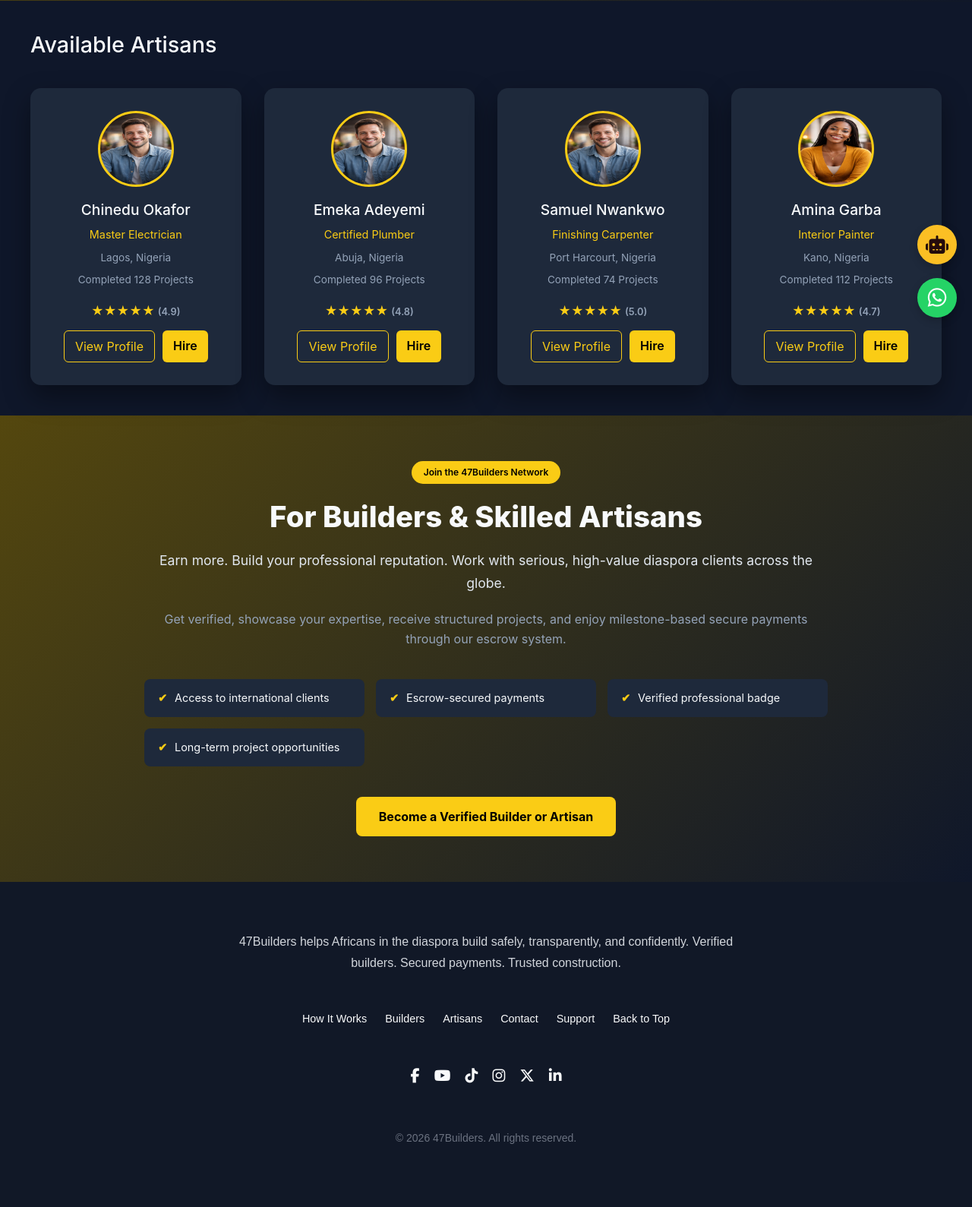
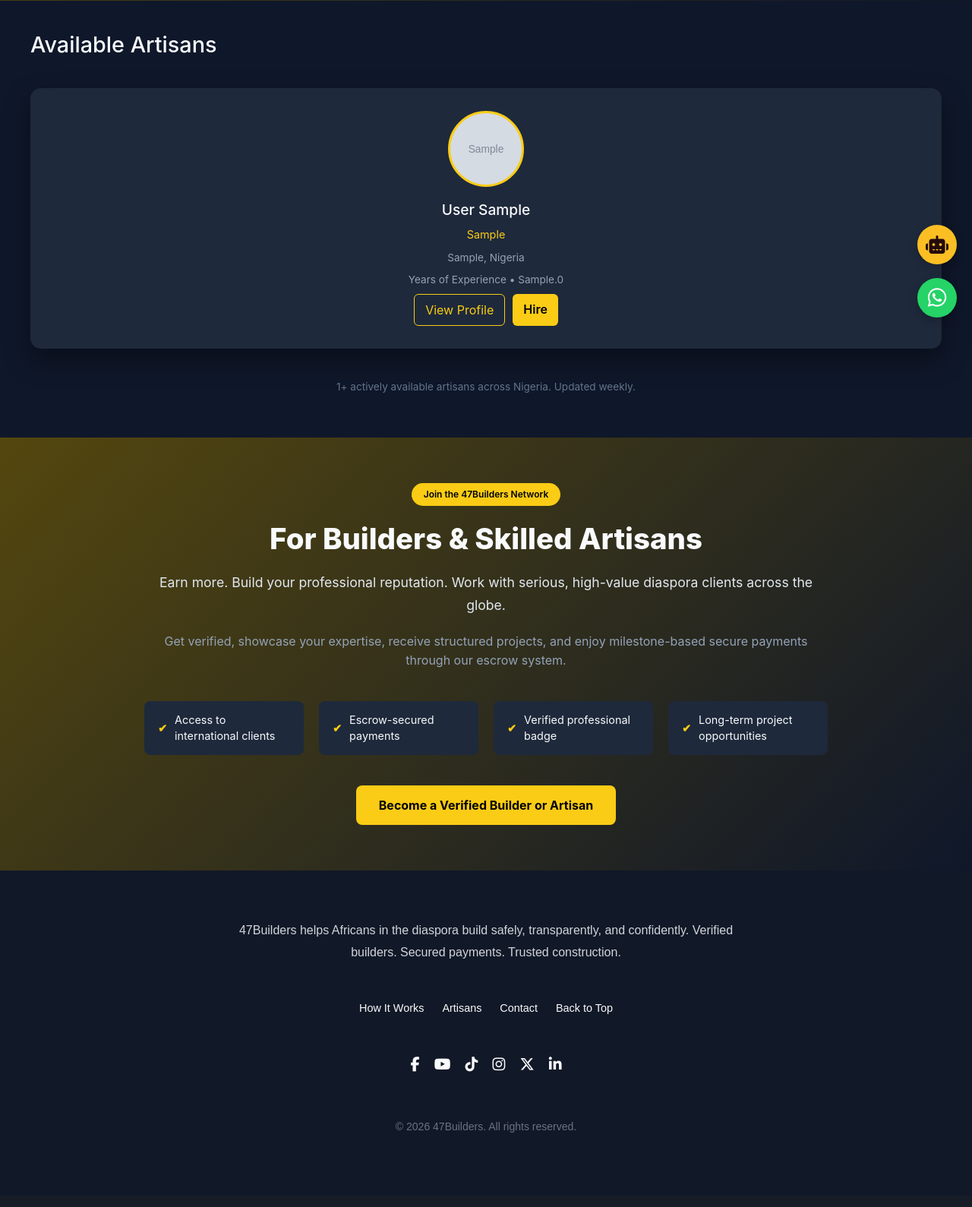
Before and after one commit to avalstech/New47builders, a Flask app: page /artisans in a window 1280 px wide. Shown: the part 362-1951 px from the top of the page at 76% size. After the commit the page ends 1853 px from the top, so only its background shows below. Run offline with Flask 3, Linux system fonts and the light colour scheme; tables that the repository leaves empty hold one stand-in row (values such as "Sample post"); grey boxes marked "Sample" are stand-in pictures.

Commit message:
profile image upload implementation and clean up

```diff
--- a/app/__init__.py
+++ b/app/__init__.py
@@ -13,7 +13,8 @@ app = Flask(__name__)
 # app.config["SECRET_KEY"] = os.environ.get(["SECRET_KEY", "3456789olr6789ijhy78ikmnyokgyui"])
 # app.config['SQLALCHEMY_DATABASE_URI'] = os.getenv(["DB_URI", "sqlite:///47builder.db" ])
 app.config["SECRET_KEY"] = "3456789olr6789ijhy78ikmnyokgyui"
-app.config['SQLALCHEMY_DATABASE_URI'] = "sqlite:///47builder.db"
+# app.config['SQLALCHEMY_DATABASE_URI'] = "sqlite:///47builder.db"
+app.config['SQLALCHEMY_DATABASE_URI'] = "postgresql://postgres:test123@localhost:5432/47builderDB"
 app.config['SQLALCHEMY_TRACK_MODIFICATIONS'] = False
 
 bcrypt = Bcrypt(app)
--- a/app/models/user_model.py
+++ b/app/models/user_model.py
@@ -28,6 +28,7 @@ class Artisan(db.Model, UserMixin):
     gender = db.Column(db.String(50))
     profile_img = db.Column(db.String(50), nullable=False, default= "defaults.png" )
     is_admin = db.Column(db.Boolean, default=False)
+    feactured = db.Column(db.Boolean, default=False)
     created_at = db.Column(db.DateTime, nullable=False, default=datetime.utcnow)
 
 
--- a/app/routes/artisanDasboard.py
+++ b/app/routes/artisanDasboard.py
@@ -15,6 +15,7 @@ def artisan_dashboard_page():
 
 
 @app.route("/artisan-profile")
+@login_required
 def artisan_profile_page():
     artisan = Artisan.query.filter_by(id=current_user.id).first()
     return render_template("artisan-profile.html", artisan=artisan)
--- a/app/routes/auth.py
+++ b/app/routes/auth.py
@@ -9,7 +9,7 @@ load_dotenv()
 def save_pics(form_pics):
     random_hex = secrets.token_hex(8)
     _, f_ext = os.path.splitext(form_pics.filename)
-    path_ext = 'artisan/assets/profile_pics/'
+    path_ext = 'artisan/profile_pics/'
     pics_fn = random_hex + f_ext
     pics_path = os.path.join(current_app.root_path, 'static', path_ext, pics_fn)
     # Ensure the directory exists
@@ -19,7 +19,7 @@ def save_pics(form_pics):
 
 def delete_image(image_filename):
     if image_filename:  # Check if the image filename is not None or empty
-        image_path = os.path.join(app.root_path, 'static/artisan/assets/profile_pics/', image_filename)
+        image_path = os.path.join(app.root_path, 'static/artisan/profile_pics/', image_filename)
 
         if os.path.exists(image_path):
             os.remove(image_path)
@@ -47,7 +47,7 @@ def artisan_signup_page():
     password = request.form.get('password')
     confirmPassword = request.form.get('confirmPassword')
     gender = request.form.get('gender')
-
+    profile_img = request.files.get("profile")
 
     artisan = Artisan.query.filter_by(email=email).first()
 
@@ -62,10 +62,10 @@ def artisan_signup_page():
     if request.method == 'POST':
         hashed_password = bcrypt.generate_password_hash(password).decode('utf-8')
 
-        # if profile_img.data:
-        #     pics_file = save_pics(profile_img.data)
-        # else:
-        #     pics_file = None
+        if profile_img:
+            pics_file = save_pics(profile_img)
+        else:
+            pics_file = None
 
         artisanData = Artisan(
             email = email,
@@ -81,15 +81,14 @@ def artisan_signup_page():
             about = about,
             phone = phone,
             gender= gender,
-            password = hashed_password
+            password = hashed_password,
+            profile_img = pics_file
         )
-
         db.session.add(artisanData)
         db.session.commit()
 
         flash("Account created successfully, Please login....", "success")
         return redirect(url_for('artisan_login_page'))
-
     return render_template("artisan-signup.html")
 
 
--- a/app/routes/home.py
+++ b/app/routes/home.py
@@ -1,10 +1,13 @@
 from app import app
-from flask import render_template
+from flask import render_template, url_for
+
+from app.models.user_model import Artisan
 
 
 @app.route("/")
 def landing_page():
-    return render_template("index.html")
+    artisan = Artisan.query.filter_by(feactured=True).limit(3).all()
+    return render_template("index.html", artisan=artisan)
 
 @app.route("/how-it-works")
 def how_it_works_page():
@@ -16,7 +19,9 @@ def builders_page():
 
 @app.route("/artisans")
 def artisans_page():
-    return render_template("artisans.html")
+    artisan = Artisan.query.all()
+    count = Artisan.query.count()
+    return render_template("artisans.html", artisan=artisan, count=count)
 
 @app.route("/contact")
 def contact_page():
--- a/app/static/css/styles.css
+++ b/app/static/css/styles.css
@@ -1618,8 +1618,8 @@ body {
 /* BENEFITS */
 .partner-benefits {
   display: grid;
-      grid-template-columns: repeat(auto-fit, minmax(220px, 1fr));
-      gap: 15px;
+  grid-template-columns: repeat(auto-fit, minmax(200px, 1fr));
+  gap: 20px;
   margin-bottom: 40px;
 }
 
--- a/app/templates/artisanDasboardLayout.html
+++ b/app/templates/artisanDasboardLayout.html
@@ -21,10 +21,10 @@
             <a class="brand" href="/" aria-label="47Builders Home">
                 <img src="{{url_for('static', filename='images/logo47builders.png')}}" alt="47Builders logo" width="130"
                     height="50" />
-                <div class="brandText">
+                <!-- <div class="brandText">
                     <strong>47Builders</strong>
                     <span class="muted">Artisan Dashboard</span>
-                </div>
+                </div> -->
             </a>
 
             <div class="topbarRight">
--- a/app/templates/artisans.html
+++ b/app/templates/artisans.html
@@ -21,15 +21,23 @@
       <h2 class="sectionTitle">Available Artisans</h2>
 
       <div class="artisan-grid">
+        {% if artisan is none %}
+        <!-- Artisan Card 2 -->
+        <div class="card artisan-card premium-card">
+          <h3>No Featured Artisan Yet</h3>
+        </div>
+
+        {% else %}
+        {% for a in artisan %}
 
         <!-- CARD 1 -->
         <div class="artisan-card">
-          <img class="avatar" src="{{url_for('static', filename='images/2.png')}}" alt="">
-          <h3>Chinedu Okafor</h3>
-          <p class="skill">Master Electrician</p>
-          <p class="location">Lagos, Nigeria</p>
-          <p class="jobs">Completed 128 Projects</p>
-          <div class="rating">★★★★★ <span>(4.9)</span></div>
+          <img class="avatar" src="{{ url_for('static', filename='artisan/profile_pics/' + a.profile_img) }}" alt="">
+          <h3>{{a.lastName}} {{a.firstName}}</h3>
+          <p class="skill">{{a.primaryTrade}}</p>
+          <p class="location">{{a.location}}, Nigeria</p>
+          <p class="jobs">Years of Experience • {{a.experienceYears}}.0</p>
+          <!-- <div class="rating">★★★★★ <span>(4.9)</span></div> -->
           <!-- <div class="badges">
             <span>ID Verified</span>
             <span>Licensed</span>
@@ -39,67 +47,13 @@
             <a href="#" class="btn-primary">Hire</a>
           </div>
         </div>
-
-        <!-- CARD 2 -->
-        <div class="artisan-card">
-          <img class="avatar" src="{{url_for('static', filename='images/2.png')}}" alt="">
-
-          <h3>Emeka Adeyemi</h3>
-          <p class="skill">Certified Plumber</p>
-          <p class="location">Abuja, Nigeria</p>
-          <p class="jobs">Completed 96 Projects</p>
-          <div class="rating">★★★★★ <span>(4.8)</span></div>
-          <!-- <div class="badges">
-            <span>Escrow Protected</span>
-            <span>Top Rated</span>
-          </div> -->
-          <div class="card-actions">
-            <a href="#" class="btn-outline">View Profile</a>
-            <a href="#" class="btn-primary">Hire</a>
-          </div>
-        </div>
-
-        <!-- CARD 3 -->
-        <div class="artisan-card">
-          <img class="avatar" src="{{url_for('static', filename='images/2.png')}}" alt="">
-
-          <h3>Samuel Nwankwo</h3>
-          <p class="skill">Finishing Carpenter</p>
-          <p class="location">Port Harcourt, Nigeria</p>
-          <p class="jobs">Completed 74 Projects</p>
-          <div class="rating">★★★★★ <span>(5.0)</span></div>
-          <!-- <div class="badges">
-            <span>Premium Finish</span>
-            <span>ID Verified</span>
-          </div> -->
-          <div class="card-actions">
-            <a href="#" class="btn-outline">View Profile</a>
-            <a href="#" class="btn-primary">Hire</a>
-          </div>
-        </div>
-
-        <!-- CARD 4 -->
-        <div class="artisan-card">
-          <img class="avatar" src="{{url_for('static', filename='images/1.png')}}" alt="">
-
-          <h3>Amina Garba</h3>
-          <p class="skill">Interior Painter</p>
-          <p class="location">Kano, Nigeria</p>
-          <p class="jobs">Completed 112 Projects</p>
-          <div class="rating">★★★★★ <span>(4.7)</span></div>
-          <!-- <div class="badges">
-            <span>Background Checked</span>
-          </div> -->
-          <div class="card-actions">
-            <a href="#" class="btn-outline">View Profile</a>
-            <a href="#" class="btn-primary">Hire</a>
-          </div>
-        </div>
+        {% endfor %}
+        {% endif %}
       </div>
 
-      <!-- <p class="directory-note">
-        150+ actively available artisans across Nigeria. Updated weekly.
-      </p> -->
+      <p class="directory-note">
+        {{count}}+ actively available artisans across Nigeria. Updated weekly.
+      </p>
     </div>
   </section>
 
--- a/app/templates/layout.html
+++ b/app/templates/layout.html
@@ -37,7 +37,11 @@
         <a href="{{url_for('how_it_works_page')}}">How It Works</a>
         <a href="{{url_for('artisans_page')}}">Artisans</a>
         <a href="{{url_for('contact_page')}}">Contact</a>
+        {% if current_user.is_authenticated %}
+        <a href="{{url_for('artisan_dashboard_page')}}" class="nav-cta">Artisan Dashboard</a>
+        {% else %}
         <a href="{{url_for('artisan_login_page')}}" class="nav-cta">Artisan Sign-In</a>
+        {% endif %}
       </nav>
 
       <button class="nav-toggle" id="navToggle">
@@ -60,10 +64,8 @@
         <!-- Navigation Links -->
         <nav class="footerNav">
           <a href="{{url_for('how_it_works_page')}}">How It Works</a>
-          <a href="{{url_for('builders_page')}}">Builders</a>
           <a href="{{url_for('artisans_page')}}">Artisans</a>
           <a href="{{url_for('contact_page')}}">Contact</a>
-          <a href="{{url_for('contact_page')}}">Support</a>
           <a href="#top">Back to Top</a>
         </nav>
 
@@ -73,7 +75,6 @@
           <a href="#" aria-label="YouTube"><i class="fab fa-youtube"></i></a>
           <a href="#" aria-label="TikTok"><i class="fab fa-tiktok"></i></a>
           <a href="https://www.instagram.com/profile" aria-label="Instagram"><i class="fab fa-instagram"></i></a>
-          <!-- <a href="https://github.com/profile" aria-label="GitHub"><i class="fab fa-github"></i></a> -->
           <a href="https://x.com/profile" aria-label="X"><i class="fab fa-x-twitter"></i></a>
           <a href="https://www.linkedin.com/company/mjsflo/" aria-label="LinkedIn"><i
               class="fab fa-linkedin-in"></i></a>
--- a/requirements.txt
+++ b/requirements.txt
@@ -14,6 +14,7 @@ itsdangerous==2.2.0
 Jinja2==3.1.6
 MarkupSafe==3.0.3
 packaging==26.0
+psycopg2-binary==2.9.11
 python-dotenv==1.2.1
 SQLAlchemy==2.0.46
 typing_extensions==4.15.0
--- a/run.py
+++ /dev/null
@@ -1,7 +0,0 @@
-from app import app, db
-
-with app.app_context():
-        db.create_all()
-
-if __name__ == '__main__':
-    app.run(host="0.0.0.0", debug=True)
```
Also changed, not shown: other parts of app/static/css/styles.css (+59 -2 lines), app/templates/artisan-signup.html (+30 -7 lines), app/templates/how-it-work.html (+8 -0 lines), app/templates/index.html (+26 -17 lines), instance/47builder.db (deleted). Lines whose indentation alone changed are shown as unchanged.
